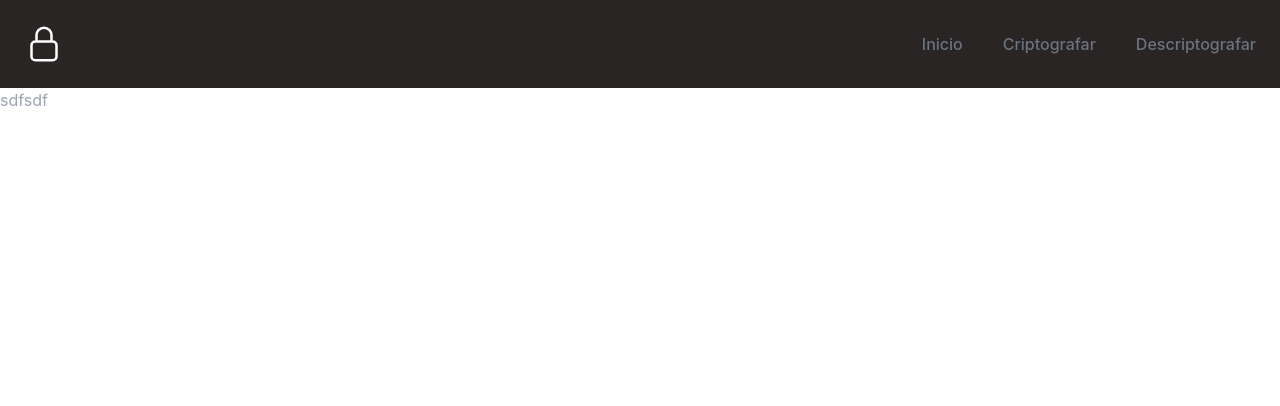
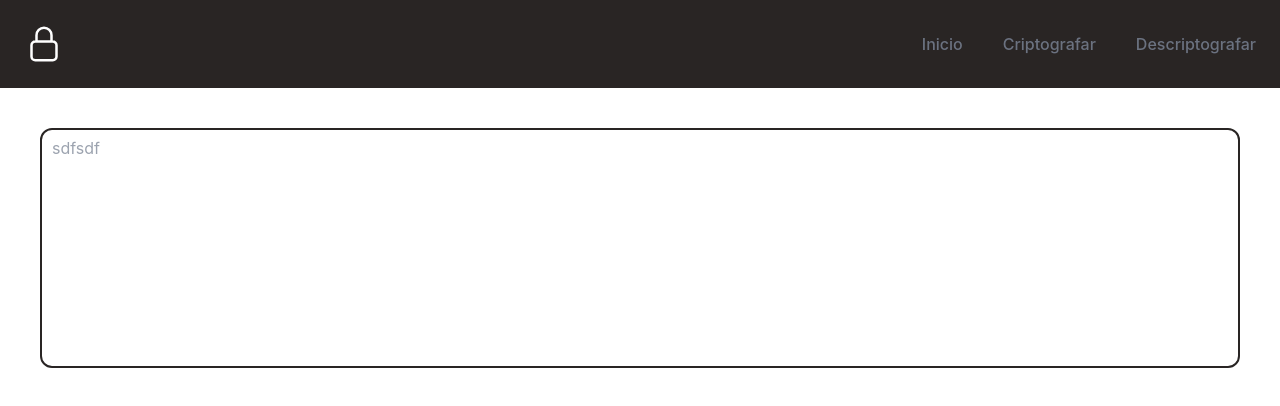
Before and after one commit to PedroLuisBrilhadori/application-RSAcryptography, a Next.js app: page /encrypt in a window 1280 px wide. Shown: the top 406 px of the page. Built offline with nearby package versions, Linux system fonts and the light colour scheme.

Commit message:
style: add style to the component textfield

```diff
--- a/components/TexField/index.tsx
+++ b/components/TexField/index.tsx
@@ -6,10 +6,13 @@ interface Props {
 }
 
 const TextField: NextPage<Props> = (props) => {
-const { label } = props;
-  return (
-    <input type='text' placeholder={label} />
-  )
+    const { label } = props;
+
+    return (
+        <div className='m-10 w-auto h-max'>
+            <input type='text' placeholder={label} className='w-full h-60 rounded-xl bg-white border-2 border-stone-800 text-black pb-[200px] pl-[10px]' />
+        </div>
+    )
 }
 
 export default TextField;
```
